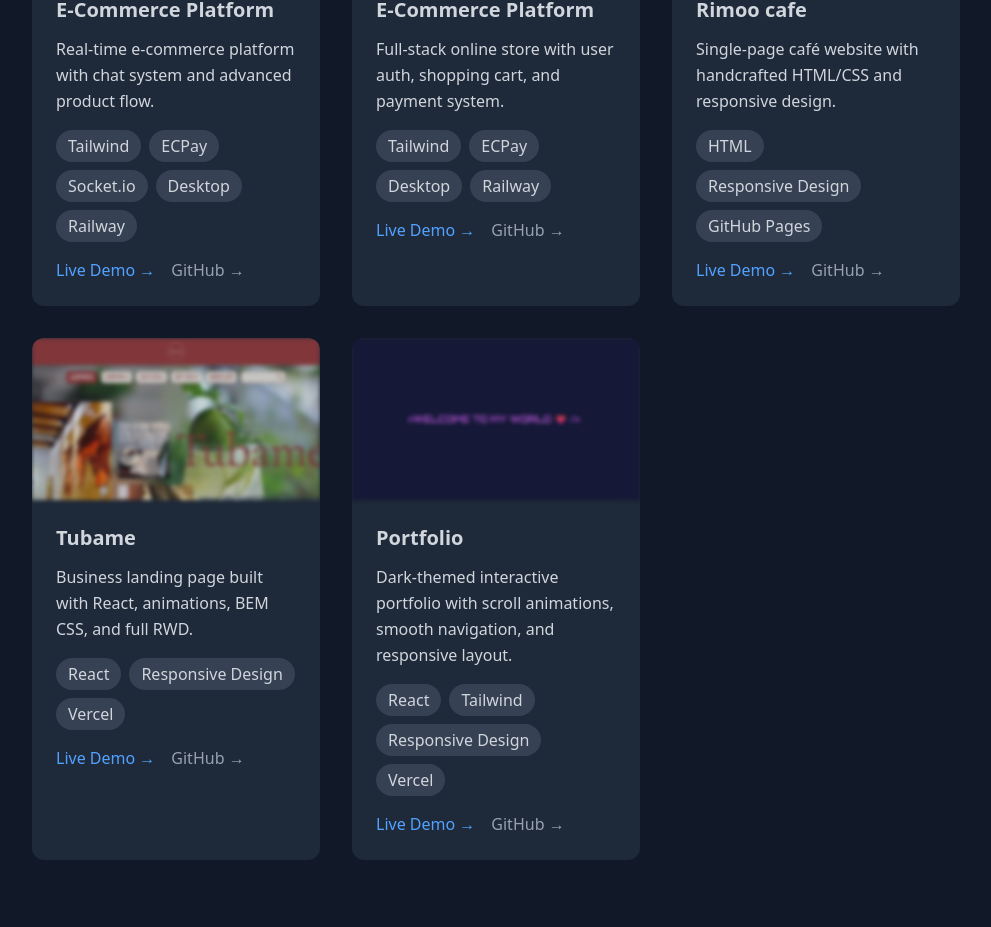
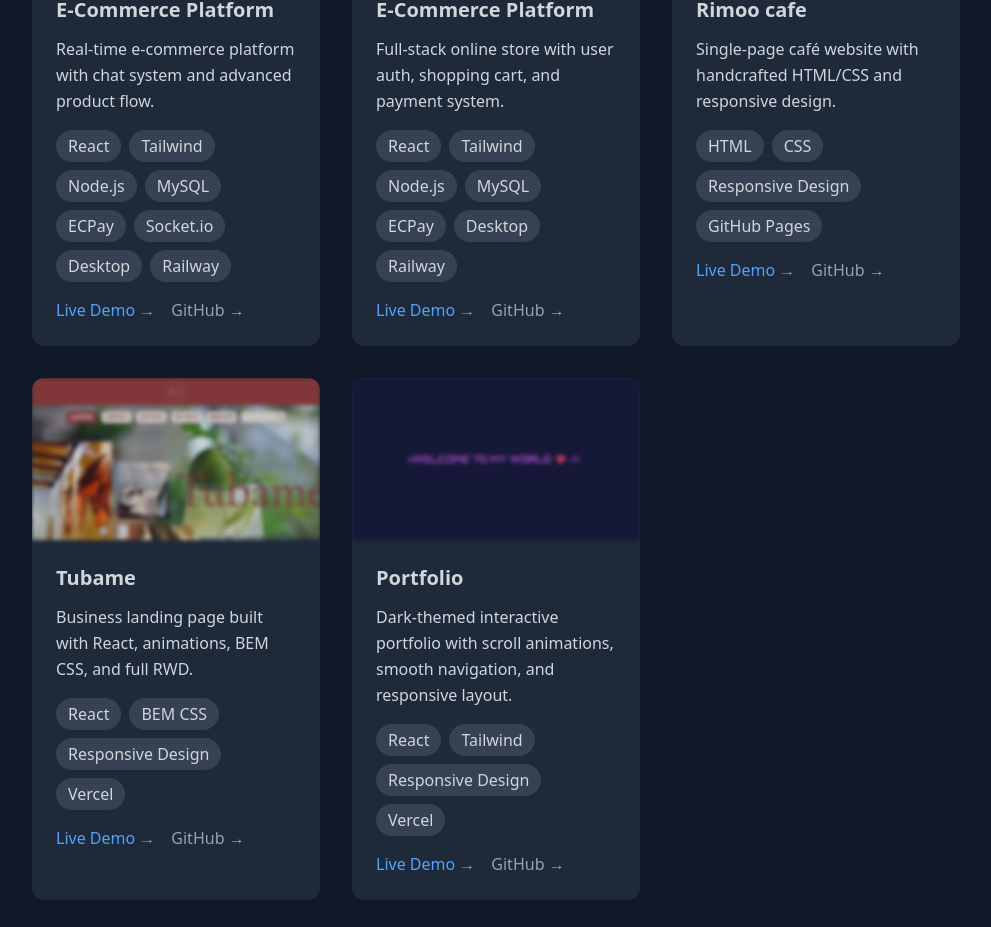
Before and after one commit to TunaSung/Portfolio, a React (Vite) app: page / in a window 1280 px wide. Shown: the part 2518-3445 px from the top of the page, without its empty margins (144-1135 px from the left). Built offline with nearby package versions, Linux system fonts and the light colour scheme.

Commit message:
調整專案技術

```diff
--- a/src/components/sections/4_Projects.jsx
+++ b/src/components/sections/4_Projects.jsx
@@ -16,7 +16,7 @@ function Projects() {
       title: "E-Commerce Platform",
       description:
         "Real-time e-commerce platform with chat system and advanced product flow.",
-      tech: ["Tailwind", "ECPay", "Socket.io", "Desktop", "Railway"],
+      tech: ["React", "Tailwind", "Node.js", "MySQL", "ECPay", "Socket.io", "Desktop", "Railway"],
       imageUrl: secondProjectImg,
       demoUrl: 'https://secondproject-production.up.railway.app',
       githubUrl: 'https://github.com/TunaSung/Second_project'
@@ -25,7 +25,7 @@ function Projects() {
       title: "E-Commerce Platform",
       description:
         "Full-stack online store with user auth, shopping cart, and payment system.",
-      tech: ["Tailwind", "ECPay", "Desktop", "Railway"],
+      tech: ["React", "Tailwind", "Node.js", "MySQL", "ECPay", "Desktop", "Railway"],
       imageUrl: firstProjectImg,
       demoUrl: 'https://firstproject-production-700b.up.railway.app',
       githubUrl: 'https://github.com/TunaSung/First_project'
@@ -34,7 +34,7 @@ function Projects() {
       title: "Rimoo cafe",
       description:
         "Single-page café website with handcrafted HTML/CSS and responsive design.",
-      tech: ["HTML", "Responsive Design", "GitHub Pages"],
+      tech: ["HTML", "CSS", "Responsive Design", "GitHub Pages"],
       imageUrl: rimooImg,
       demoUrl: 'https://tunasung.github.io/Rimoo-cafe/',
       githubUrl: 'https://github.com/TunaSung/Rimoo-cafe'
@@ -43,7 +43,7 @@ function Projects() {
       title: "Tubame",
       description:
         "Business landing page built with React, animations, BEM CSS, and full RWD.",
-      tech: ["React", "Responsive Design", "Vercel"],
+      tech: ["React", "BEM CSS", "Responsive Design", "Vercel"],
       imageUrl: tubameImg,
       demoUrl: 'https://tubame.vercel.app/',
       githubUrl: 'https://github.com/TunaSung/Tubame'
```
